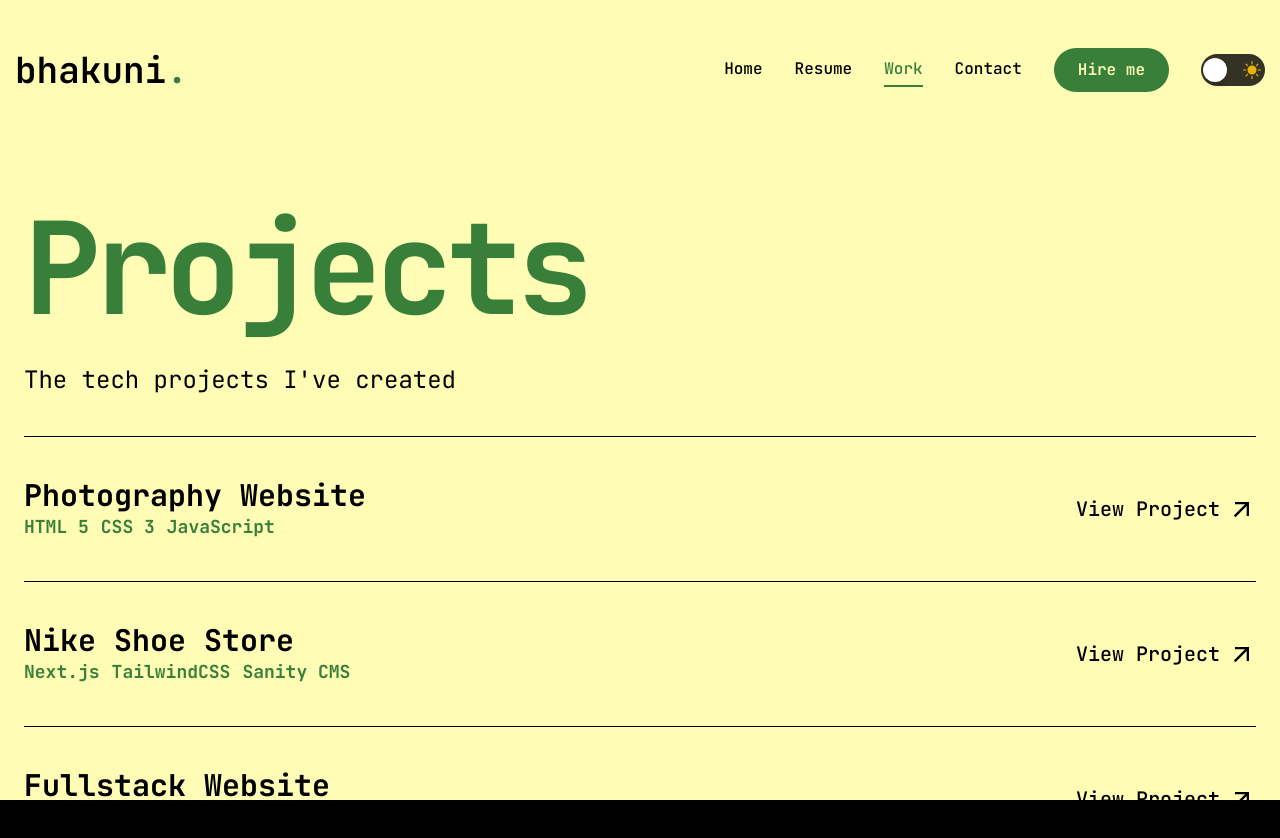
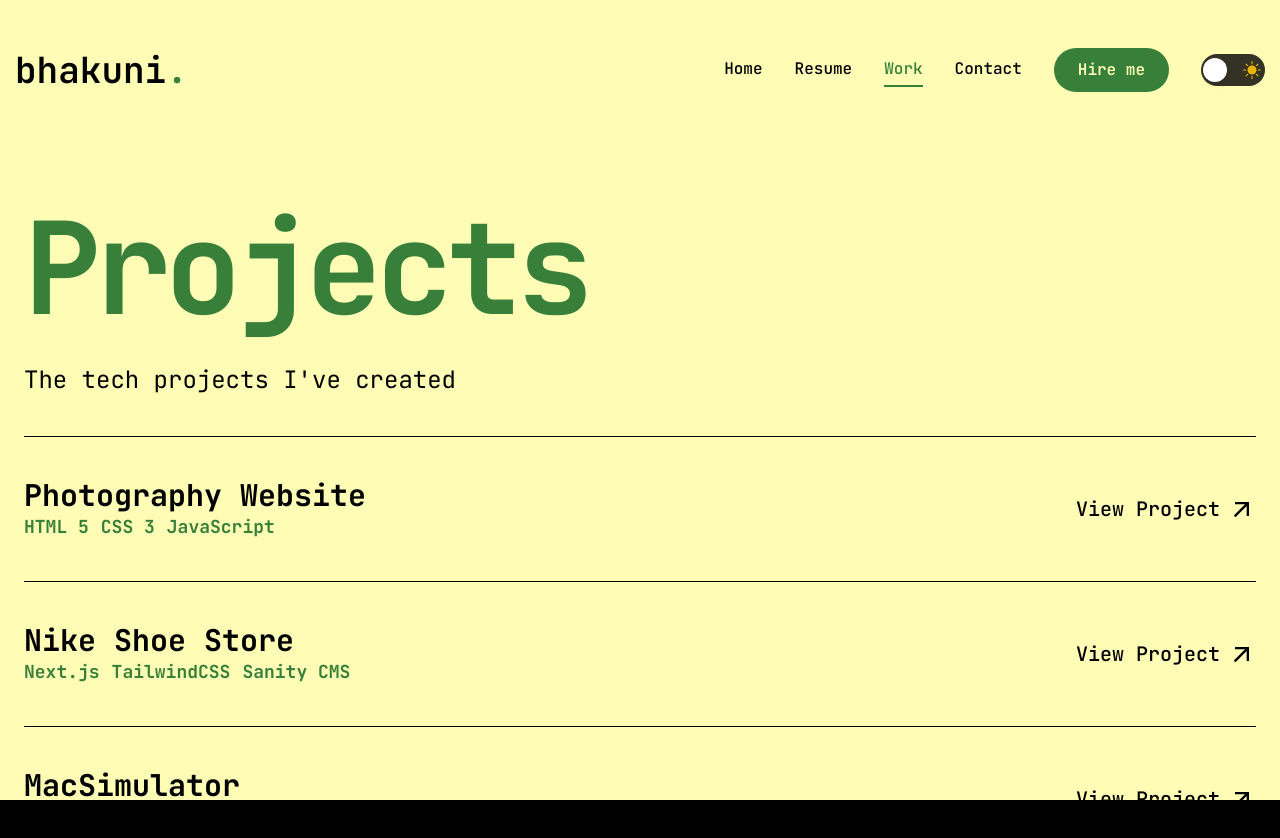
Before and after one commit to gauravbhakuni/myPortfolio, a Next.js app: page /work in a window 1280 px wide. Shown: the top 838 px of the page. Built offline with nearby package versions, Linux system fonts and the light colour scheme.

Commit message:
Refactor code structure for improved readability and maintainability

```diff
--- a/app/contact/page.jsx
+++ b/app/contact/page.jsx
@@ -25,7 +25,7 @@ const info = [
   {
     icon: <FaMapMarkedAlt />,
     title: "Address",
-    description: "Jwalpa Enclave Mohkampur khurd, Dehradun",
+    description: "Dehradun",
   },
 ];
 
--- a/app/work/page.jsx
+++ b/app/work/page.jsx
@@ -12,25 +12,35 @@ const projects = [
     description: "Frontend website",
     stack: [{ name: "HTML 5" }, { name: "CSS 3" }, { name: "JavaScript" }],
     image: "/assets/work/photography_website.png",
-    live: "",
+    live: "https://photography-website-murex.vercel.app/",
   },
   {
     num: "02",
     category: "FullStack",
     title: "Nike Shoe Store",
     description: "Ecommerce website for Shoe Sales",
-    stack: [{ name: "Next.js" }, { name: "TailwindCSS" }, { name: "Sanity CMS" }],
+    stack: [
+      { name: "Next.js" },
+      { name: "TailwindCSS" },
+      { name: "Sanity CMS" },
+    ],
     image: "/assets/work/nike_Page.png",
-    live: "",
+    live: "https://github.com/gauravbhakuni/website",
   },
   {
     num: "03",
     category: "FullStack",
-    title: "Fullstack Website",
-    description: "Fullstack Website",
-    stack: [{ name: "Next.js" }, { name: "TailwindCSS" }, { name: "Node.js" }],
-    image: "/assets/work/thumb2.png",
-    live: "",
+    title: "MacSimulator",
+    description:
+      "A fullstack desktop-style web interface that mimics macOS, featuring draggable app windows, a live Spotify player using the Web API and a Launchpad.",
+    stack: [
+      { name: "Vite" },
+      { name: "React.js" },
+      { name: "TailwindCSS" },
+      { name: "Zustand" },
+    ],
+    image: "/assets/work/macSimulator.png",
+    live: "https://macsimulator.netlify.app/",
   },
 ];
 
@@ -74,7 +84,8 @@ const Work = () => {
     <motion.div
       initial={{ opacity: 0 }}
       animate={{
-        opacity: 1, transition: { delay: 2.4, duration: 0.4, ease: 'easeIn' },
+        opacity: 1,
+        transition: { delay: 2.4, duration: 0.4, ease: "easeIn" },
       }}
       className="relative px-4 py-10 md:px-6 md:py-14 lg:py-16"
       onMouseMove={handleMouseMove}
@@ -99,6 +110,8 @@ const Work = () => {
                 className="flex flex-col justify-between border-t dark:border-t-white border-t-black py-10 dark:text-white text-black md:flex-row"
                 aria-label={p.title}
                 href={p.live || "#"}
+                target="_blank"
+                rel="noopener noreferrer"
               >
                 <div className="flex flex-col">
                   <span className="text-3xl font-bold">{p.title}</span>
@@ -108,9 +121,7 @@ const Work = () => {
                     ))}
                   </div>
                 </div>
-                <span
-                  className="ml-auto flex items-center gap-2 text-base font-medium md:ml-0 md:text-lg lg:text-xl hover:text-blue-500 transition duration-300"
-                >
+                <span className="ml-auto flex items-center gap-2 text-base font-medium md:ml-0 md:text-lg lg:text-xl hover:text-blue-500 transition duration-300">
                   View Project
                   <svg
                     stroke="currentColor"
@@ -135,15 +146,15 @@ const Work = () => {
         <div
           ref={revealRef}
           className={`absolute top-0 left-0 pointer-events-none opacity-0 visibility-hidden
-             w-64 h-52 bg-cover bg-center rounded-lg ${hovering ? 'shadow-lg' : ''}`}
+             w-64 h-52 bg-contain bg-no-repeat bg-center
+ rounded-lg`}
           style={{
             backgroundImage:
               currentProject !== null
                 ? `url(${projects[currentProject].image})`
                 : "",
           }}
-        >
-        </div>
+        ></div>
       </div>
     </motion.div>
   );
```
Also changed, not shown: 2 other files (tests, documents, lock files or other folders).
